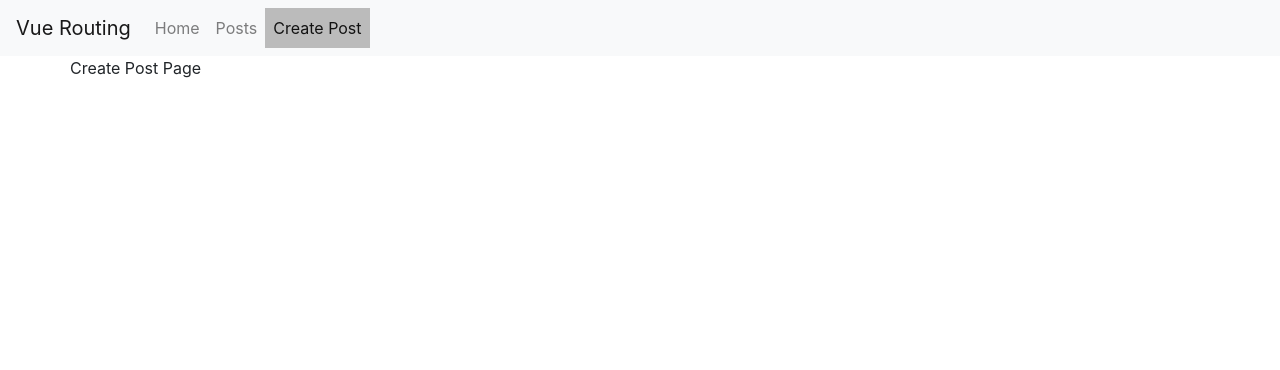
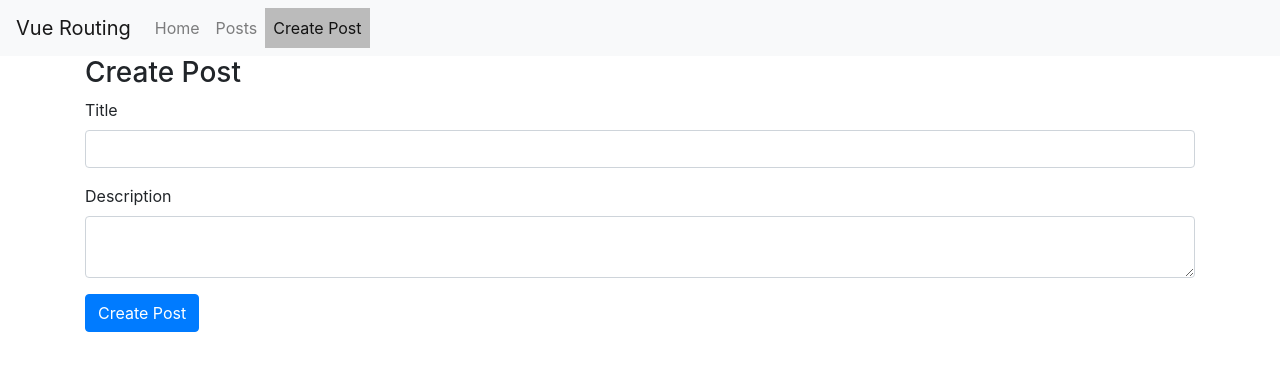
Before and after one commit to leelanarasimha/vue3-course, a Vue app in the folder vue-routing/: page /createpost in a window 1280 px wide. Shown: the top 370 px of the page. Built offline with nearby package versions, Linux system fonts and the light colour scheme.

Commit message:
Added create post and listing post

```diff
--- a/vue-routing/package.json
+++ b/vue-routing/package.json
@@ -8,6 +8,7 @@
     "lint": "vue-cli-service lint"
   },
   "dependencies": {
+    "axios": "^0.21.0",
     "core-js": "^3.6.5",
     "vue": "^3.0.0",
     "vue-router": "^4.0.0-rc.2"
--- a/vue-routing/src/App.vue
+++ b/vue-routing/src/App.vue
@@ -2,7 +2,7 @@
     <Navigation />
     <div class="container">
         <div class="row">
-            <div class="col-m-12">
+            <div class="col-md-12">
                 <router-view></router-view>
             </div>
         </div>
--- a/vue-routing/src/components/pages/CreatePost.vue
+++ b/vue-routing/src/components/pages/CreatePost.vue
@@ -1,9 +1,51 @@
 <template>
     <div>
-        Create Post Page
+        <h3>Create Post</h3>
+        <form @submit.prevent="onCreatePost()">
+            <div class="form-group">
+                <label>Title</label>
+                <input type="text" class="form-control" v-model="title" />
+            </div>
+            <div class="form-group">
+                <label>Description</label>
+                <textarea
+                    class="form-control"
+                    v-model="description"
+                ></textarea>
+            </div>
+
+            <div>
+                <button type="submit" class="btn btn-primary">
+                    Create Post
+                </button>
+            </div>
+        </form>
     </div>
 </template>
 
 <script>
-export default {};
+import Axios from 'axios';
+export default {
+    data() {
+        return {
+            title: '',
+            descriotion: '',
+        };
+    },
+
+    methods: {
+        onCreatePost() {
+            Axios.post(
+                `https://vue-completecourse.firebaseio.com/posts.json`,
+                {
+                    title: this.title,
+                    description: this.description,
+                },
+            ).then((response) => {
+                console.log(response);
+                this.$router.push('/posts');
+            });
+        },
+    },
+};
 </script>
--- a/vue-routing/src/components/pages/Posts.vue
+++ b/vue-routing/src/components/pages/Posts.vue
@@ -1,11 +1,48 @@
 <template>
     <div>
-        Post Page
+        <h3>Post Details</h3>
+        <table class="table">
+            <thead>
+                <tr>
+                    <th>Id</th>
+                    <th>Title</th>
+                    <th>Description</th>
+                </tr>
+            </thead>
+
+            <tbody>
+                <tr v-for="post in postDetails" :key="post.id">
+                    <td>{{ post.id }}</td>
+                    <td>{{ post.title }}</td>
+                    <td>{{ post.description }}</td>
+                </tr>
+            </tbody>
+        </table>
     </div>
 </template>
 
 <script>
+import axios from 'axios';
 export default {
     name: 'Posts',
+    data() {
+        return {
+            postDetails: [],
+        };
+    },
+    mounted() {
+        axios
+            .get(`https://vue-completecourse.firebaseio.com/posts.json`)
+            .then((response) => {
+                this.formatPosts(response.data);
+            });
+    },
+    methods: {
+        formatPosts(postsData) {
+            for (let key in postsData) {
+                this.postDetails.push({ ...postsData[key], id: key });
+            }
+        },
+    },
 };
 </script>
```
Also changed, not shown: 1 other file (tests, documents, lock files or other folders).
